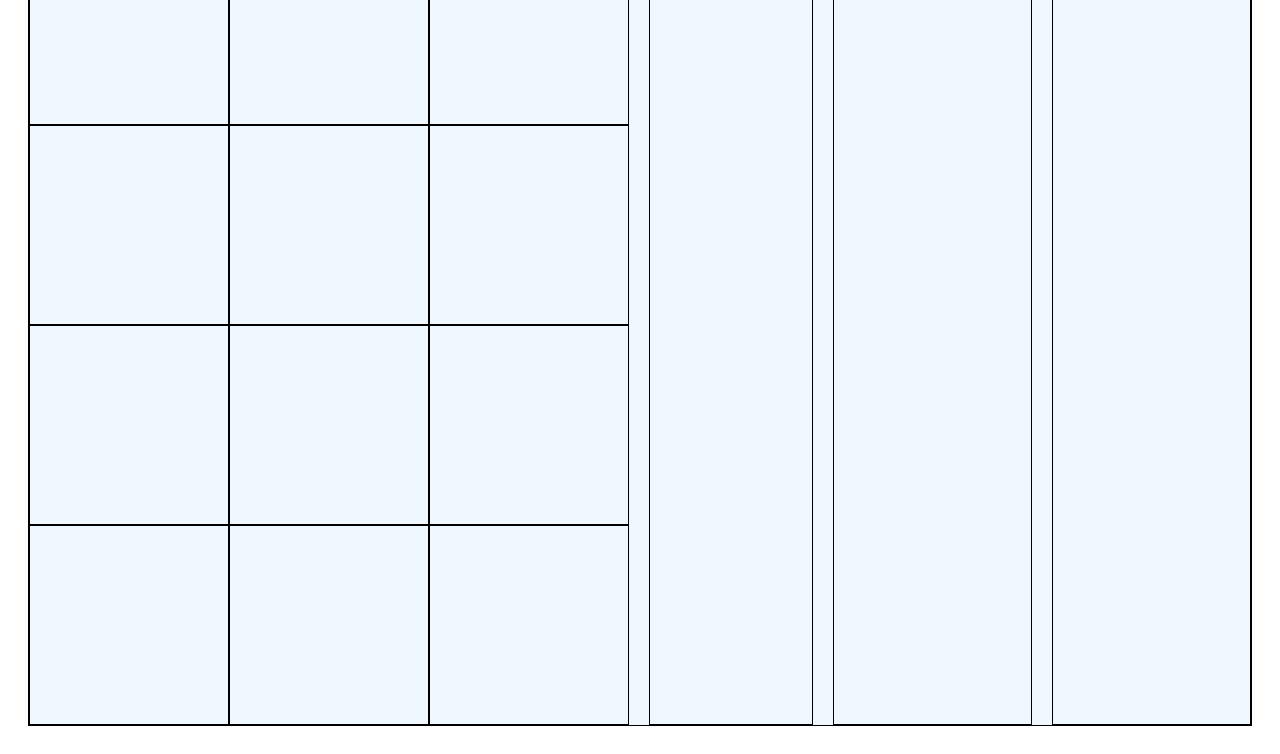
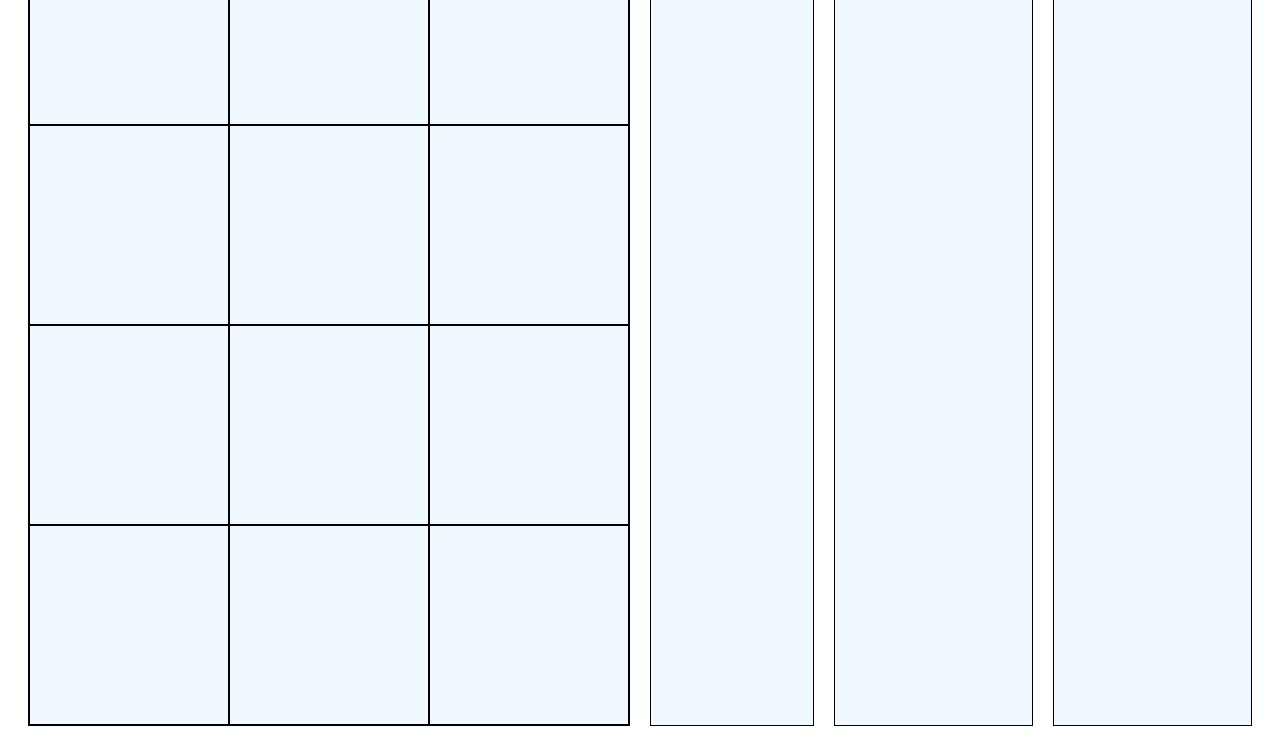
Before and after one commit to dlozanonav/ProyectoPk2, a plain HTML site: page doc/web/index.html in a window 1280 px wide. Shown: the part 203-957 px from the top of the page. Drawn offline with Linux system fonts and the light colour scheme.

Commit message:
Solucionado el borde negro

```diff
--- a/doc/web/css/estilo.css
+++ b/doc/web/css/estilo.css
@@ -21,6 +21,7 @@ body {
     width: 100%;
     gap: 20px;
     display: flex;
+    gap: 20px;
 }
 #tablero {
    min-width: 600px;
@@ -47,7 +48,7 @@ flex: 1;
     height: 200px;
     border: 1px solid red;
 }
-div:not(#tablero) {
+div:not(#contenedor) {
     border: 1px solid black;
     background-color: aliceblue;
 }
```
Also changed, not shown: doc/web/index.html (+5 -0 lines).
